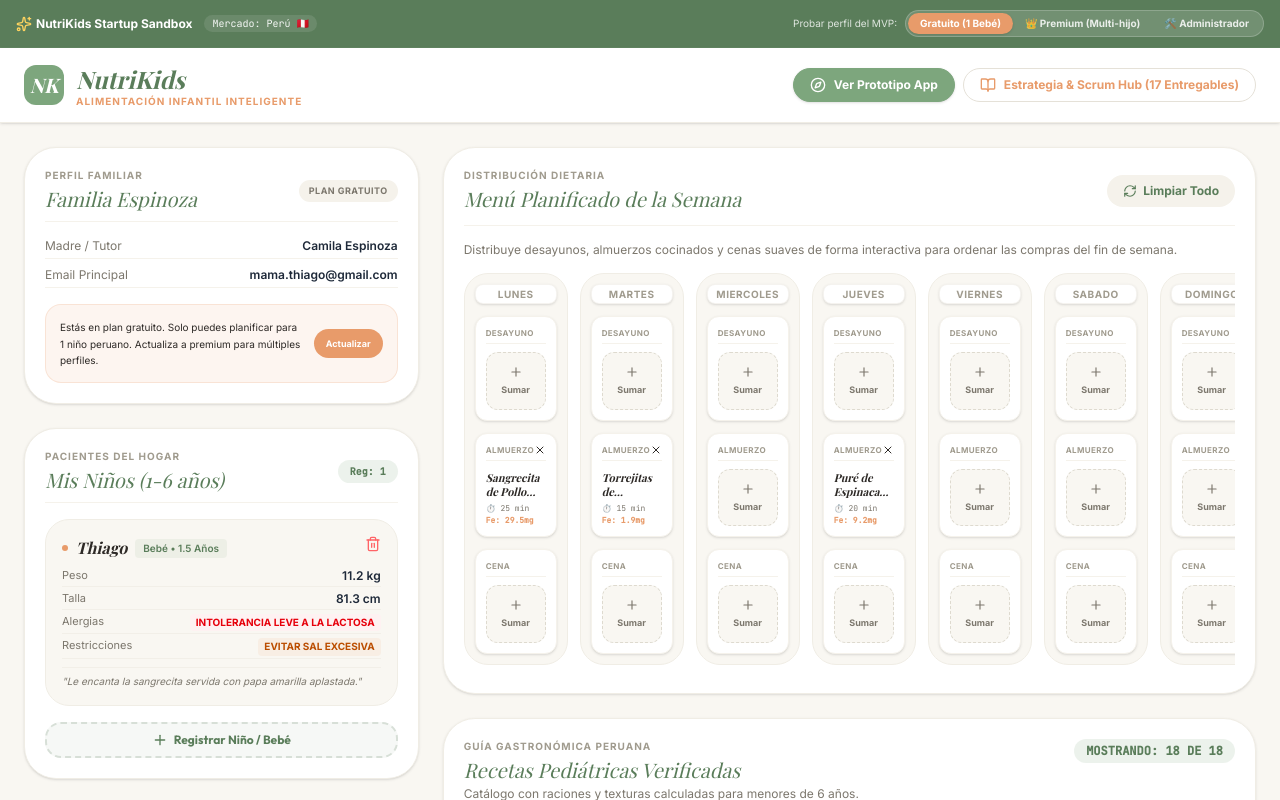
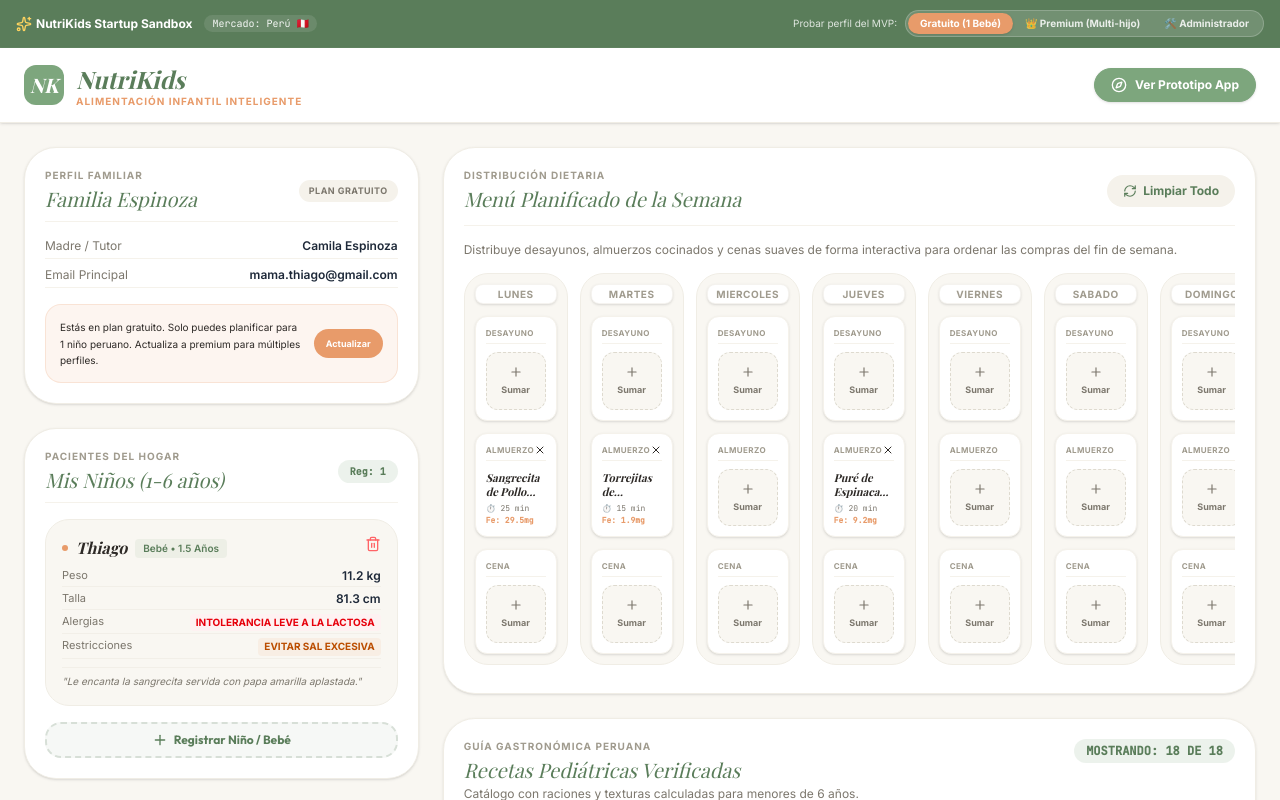
Before and after one commit to emanuelforcultural-glitch/nutrikids-1-, a React (Vite) app: page / in a window 1280 px wide. Shown: the top 800 px of the page. Built offline with nearby package versions, Linux system fonts and the light colour scheme; a web font is replaced by a local one.

Commit message:
Update App.tsx

```diff
--- a/src/App.tsx
+++ b/src/App.tsx
@@ -505,17 +505,7 @@ export default function App() {
               <Compass className="h-4 w-4" />
               Ver Prototipo App
             </button>
-            <button
-              onClick={() => setCurrentView('strategy')}
-              className={`flex items-center gap-2 px-4 py-2 rounded-full font-sans font-bold text-xs border transition-all cursor-pointer ${
-                currentView === 'strategy'
-                  ? 'bg-[#E89B6A] text-white border-[#E89B6A] shadow-sm'
-                  : 'bg-white text-[#E89B6A] border-[#E5E1D8] hover:bg-[#F9F7F2]'
-              }`}
-            >
-              <BookOpen className="h-4 w-4" />
-              Estrategia & Scrum Hub (17 Entregables)
-            </button>
+
           </div>
         </div>
       </header>
```
